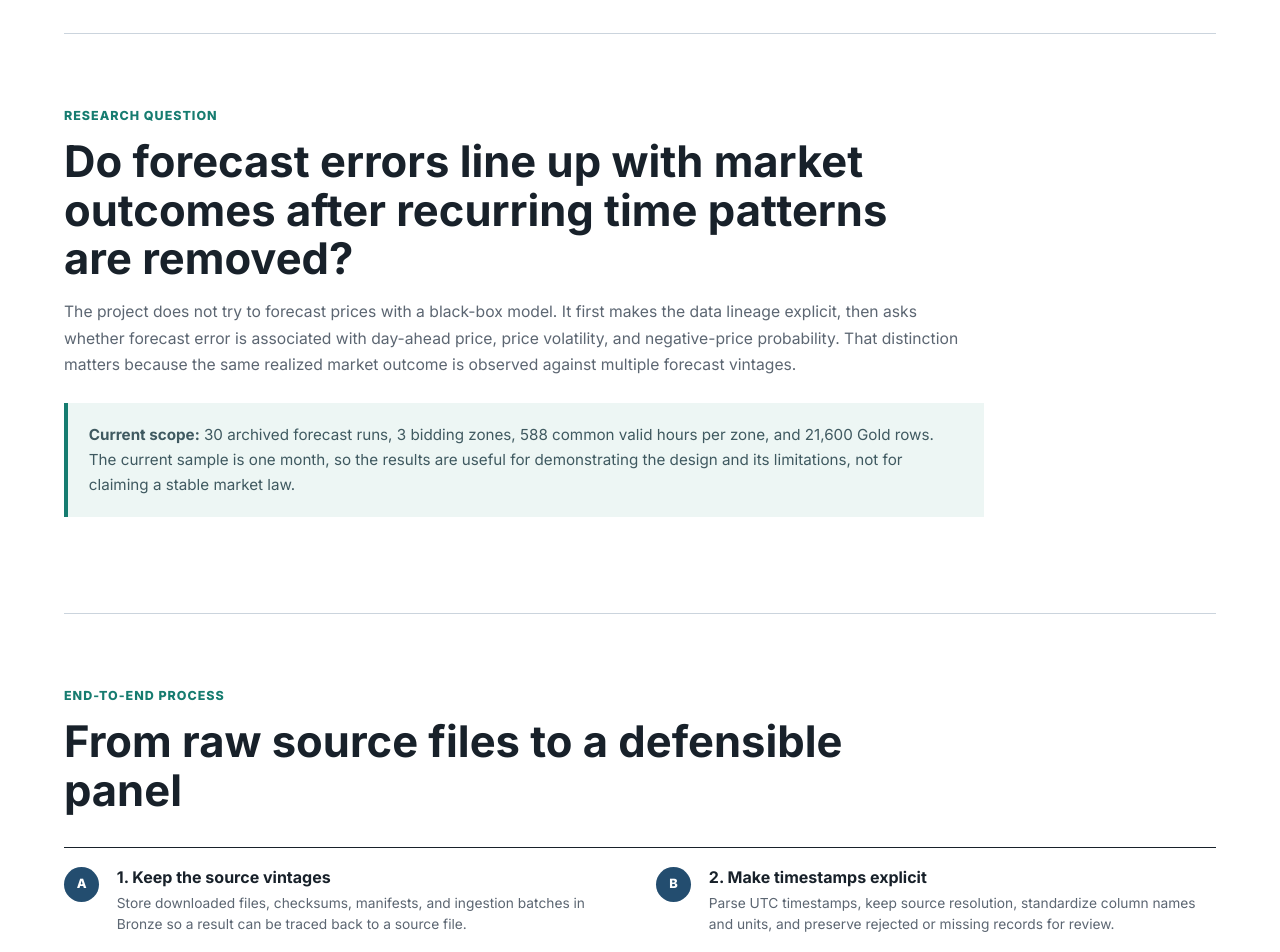
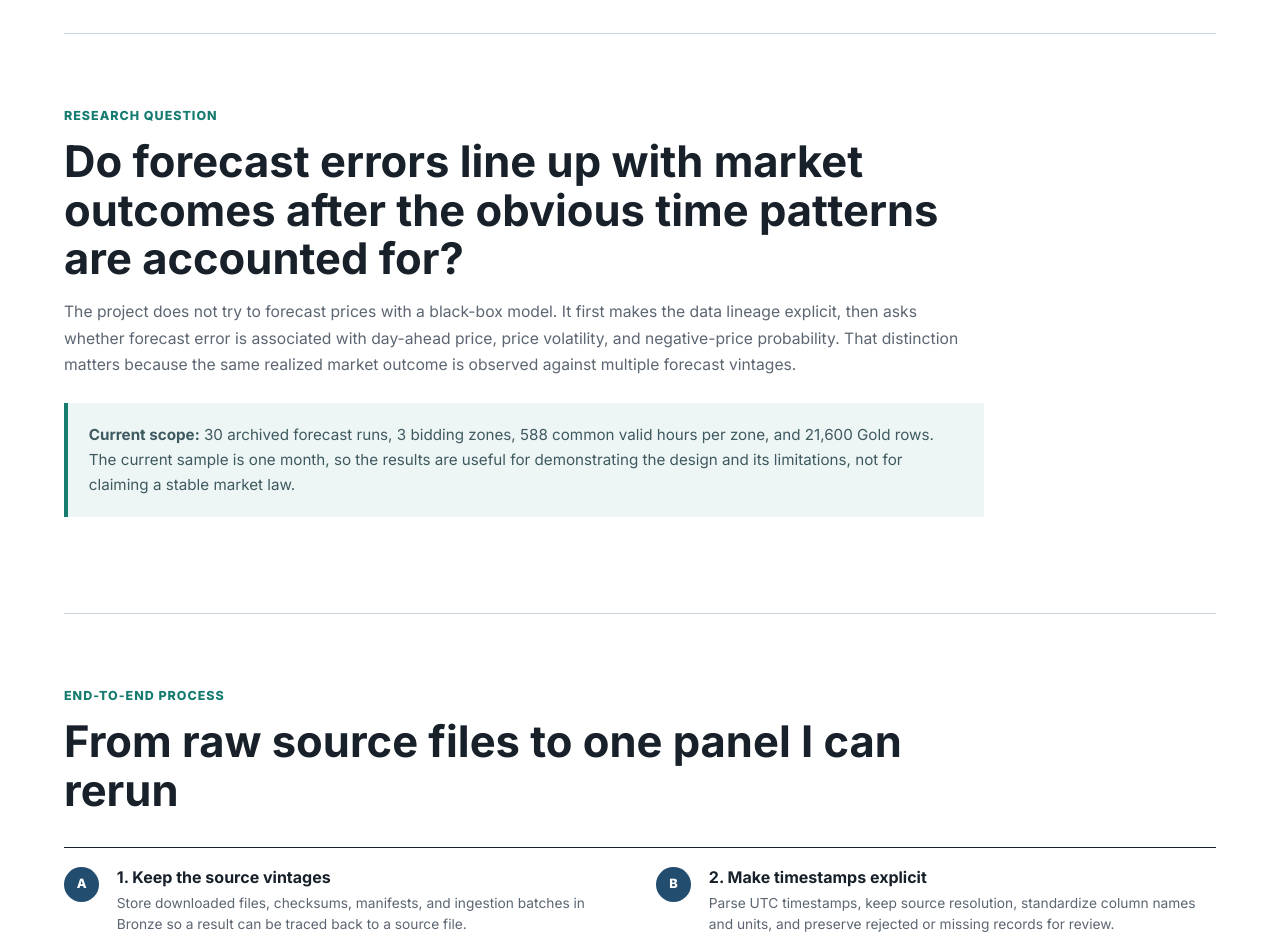
Before and after one commit to jbinhuang01/jb-portfolio, a Next.js app: page /projects/energy in a window 1280 px wide. Shown: the part 520-1472 px from the top of the page. Built offline with nearby package versions, Linux system fonts and the light colour scheme.

Commit message:
Make energy walkthrough copy more personal

```diff
--- a/app/projects/energy/page.tsx
+++ b/app/projects/energy/page.tsx
@@ -94,14 +94,14 @@ export default function EnergyProjectPage() {
 
       <section className="research-section">
         <p className="eyebrow">Research question</p>
-        <h2>Do forecast errors line up with market outcomes after recurring time patterns are removed?</h2>
+        <h2>Do forecast errors line up with market outcomes after the obvious time patterns are accounted for?</h2>
         <p>The project does not try to forecast prices with a black-box model. It first makes the data lineage explicit, then asks whether forecast error is associated with day-ahead price, price volatility, and negative-price probability. That distinction matters because the same realized market outcome is observed against multiple forecast vintages.</p>
         <div className="research-callout"><strong>Current scope:</strong> 30 archived forecast runs, 3 bidding zones, 588 common valid hours per zone, and 21,600 Gold rows. The current sample is one month, so the results are useful for demonstrating the design and its limitations, not for claiming a stable market law.</div>
       </section>
 
       <section className="research-section">
         <p className="eyebrow">End-to-end process</p>
-        <h2>From raw source files to a defensible panel</h2>
+        <h2>From raw source files to one panel I can rerun</h2>
         <ol className="research-process">
           {processSteps.map(([letter, title, description], index) => <li key={letter}><span className="process-index">{letter}</span><div><h3>{index + 1}. {title}</h3><p>{description}</p></div></li>)}
         </ol>
@@ -125,7 +125,7 @@ export default function EnergyProjectPage() {
 
       <section className="research-section">
         <p className="eyebrow">Model specification</p>
-        <h2>Fixed effects first, clustered uncertainty second</h2>
+        <h2>A simple model with uncertainty treated seriously</h2>
         <p>The main price model includes bidding-zone, UTC hour, and valid-date fixed effects. Continuous predictors are standardized within zone. Standard errors are two-way clustered by valid time and forecast run, with 30 forecast runs setting the smallest cluster count.</p>
         <ResultsTable headers={["Outcome", "Rows", "R²", "Forecast-run clusters", "Model type"]} rows={modelRows} />
         <p className="table-note">R² is descriptive fit, not out-of-sample forecasting accuracy. Repeated market outcomes across vintages are the reason the forecast-run dimension is part of the inference design.</p>
@@ -140,7 +140,7 @@ export default function EnergyProjectPage() {
 
       <section className="research-section research-final">
         <p className="eyebrow">Final takeaway</p>
-        <h2>The data lake is the research contribution, not just storage</h2>
+        <h2>The point is being able to trace the result back to the source</h2>
         <p>The useful part of this project is the connection between versioned ingestion and statistical interpretation. Bronze preserves what arrived, Silver makes the source differences inspectable, and Gold gives the model one reproducible panel. The current result is a clear next step rather than a finished claim: extend the vintage history, add more representative weather points, and test whether the zone-specific relationships survive across seasons.</p>
         <a className="button primary" href="https://github.com/jbinhuang01/regional-energy-data-lake">Read the code and reports on GitHub</a>
       </section>
```
